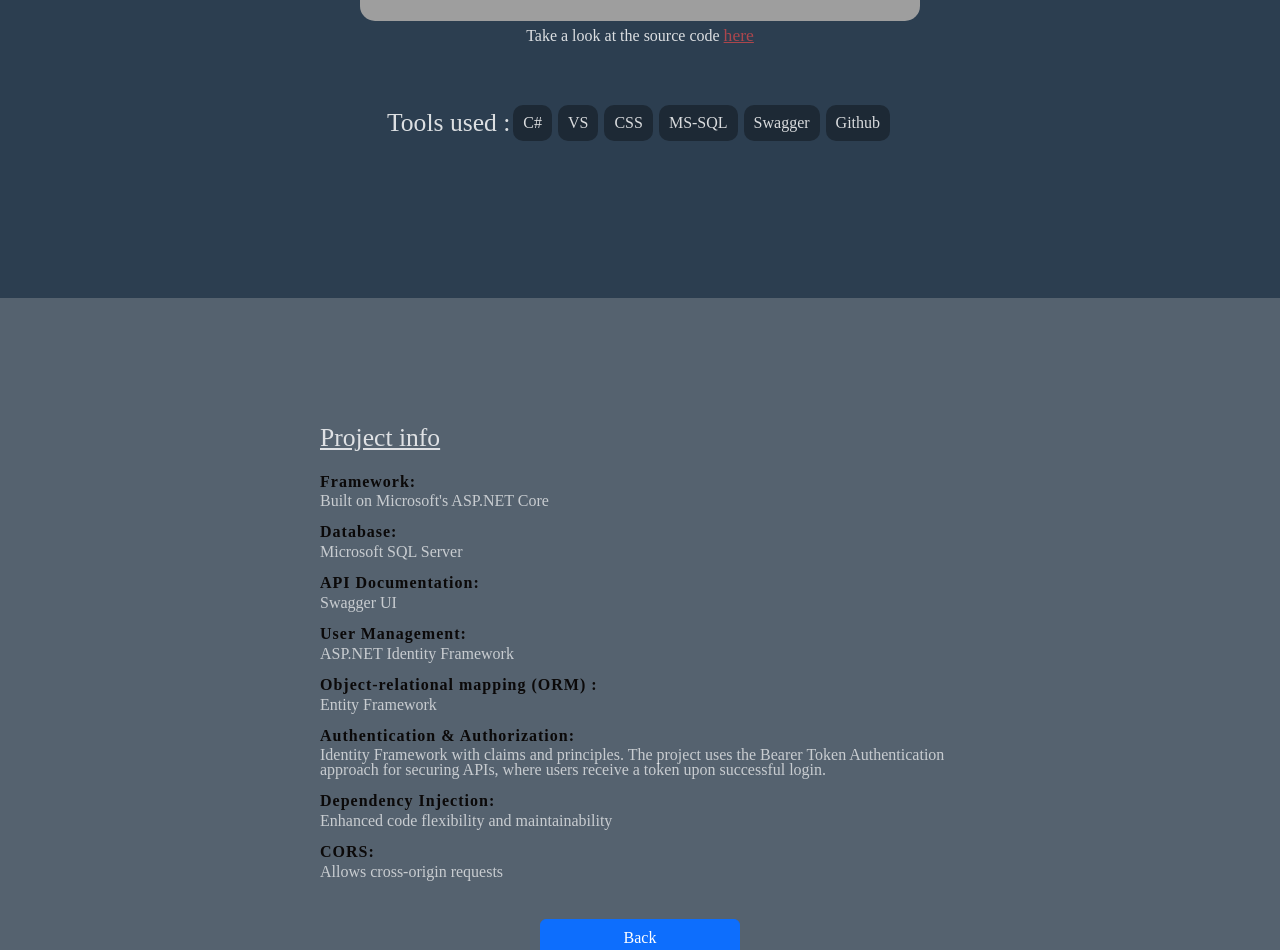
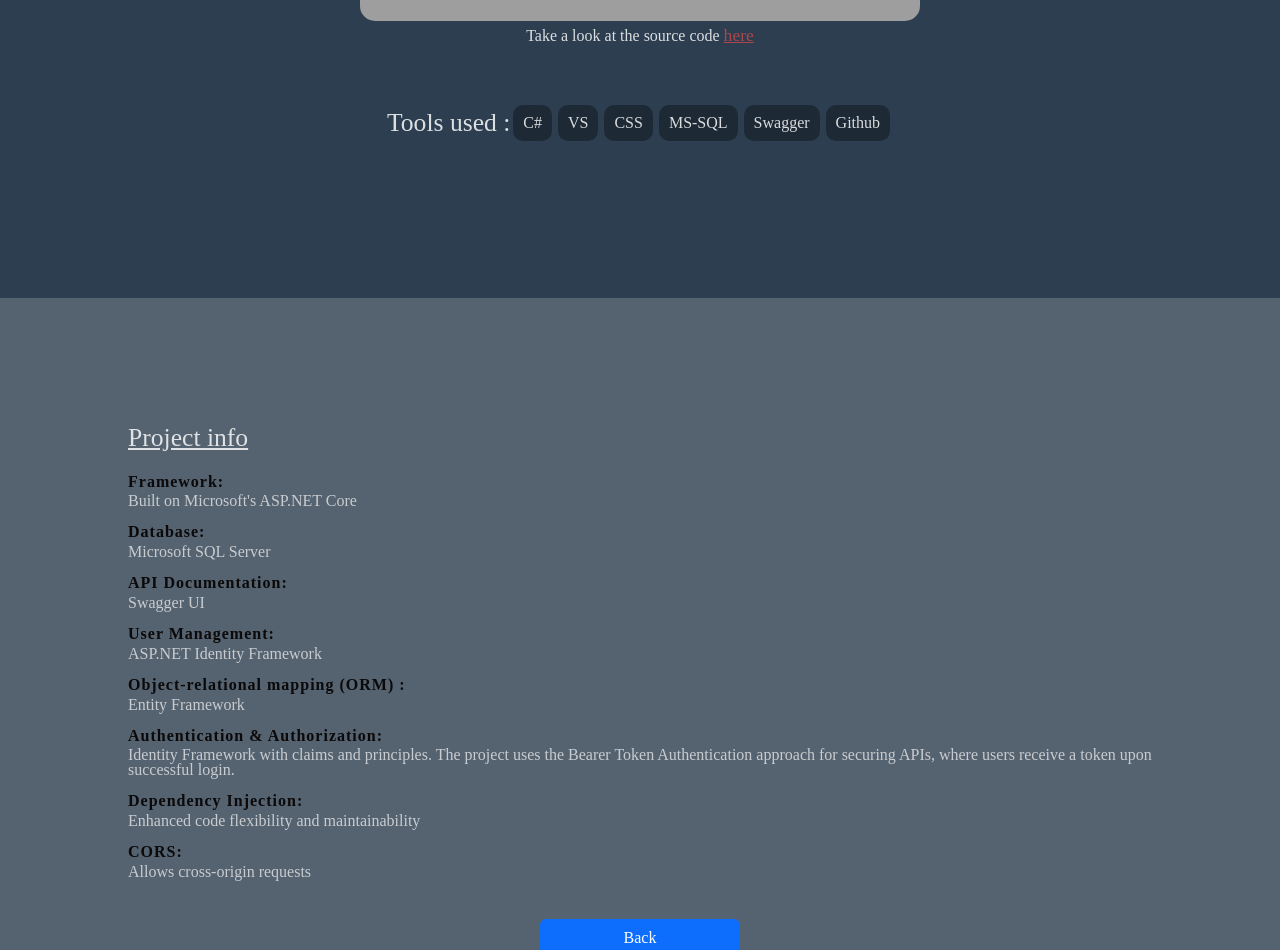
Before and after one commit to VanMeerbeeckBenny/Portfolio, a Vue app: page /API in a window 1280 px wide. Shown: the part 502-1452 px from the top of the page. Built offline with nearby package versions, Linux system fonts and the light colour scheme; grey boxes are pictures that could not be loaded.

Commit message:
Refactor style

```diff
--- a/src/assets/main.css
+++ b/src/assets/main.css
@@ -67,10 +67,6 @@ font-size: 1.3rem;
 }
 
 @media (min-width: 1024px) {
-  .tech-stack{
-    width: 50%;
-    font-size: 1rem;
-}
 ::-webkit-scrollbar {
   width: 10px;
 }
```
